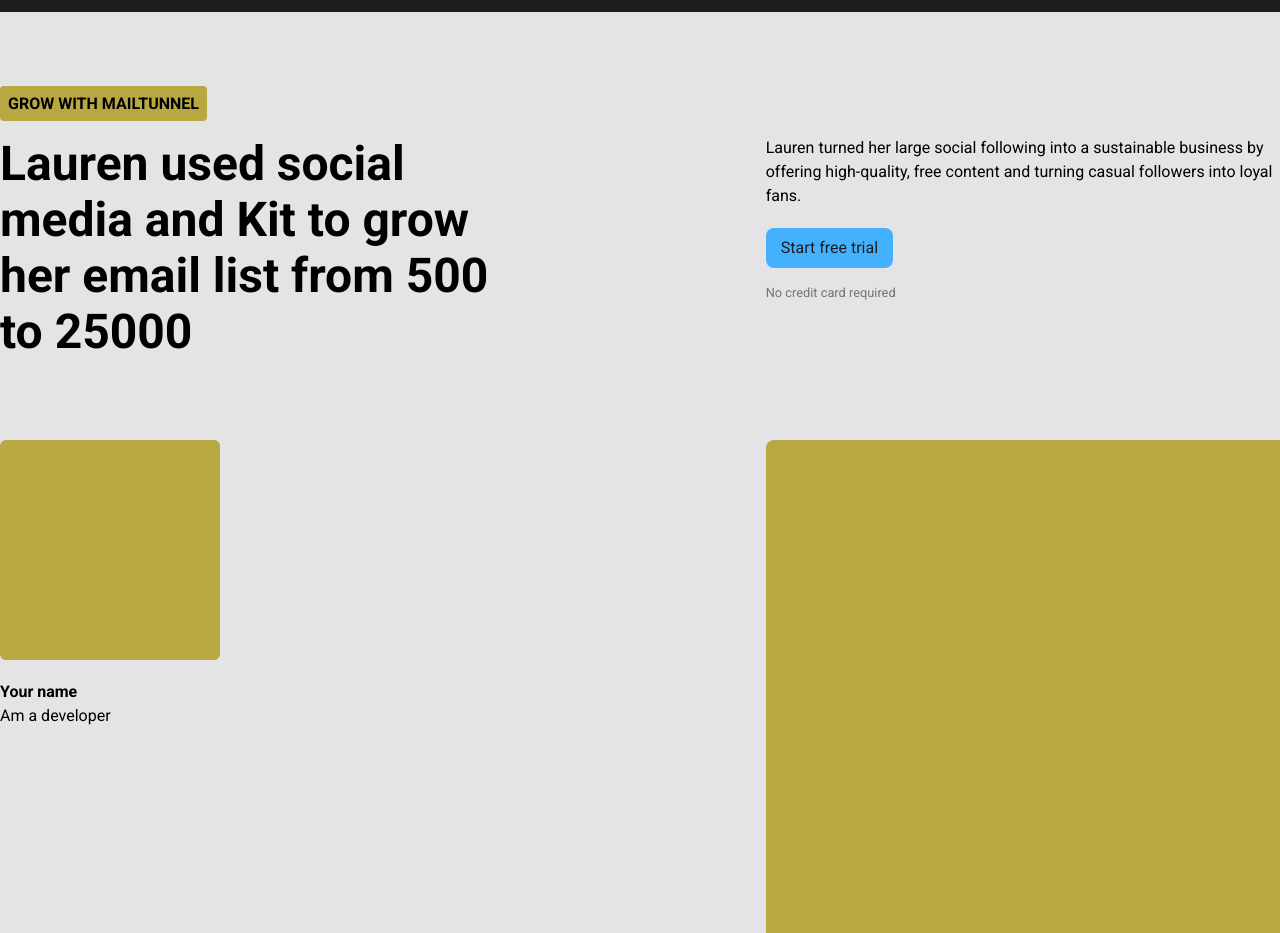
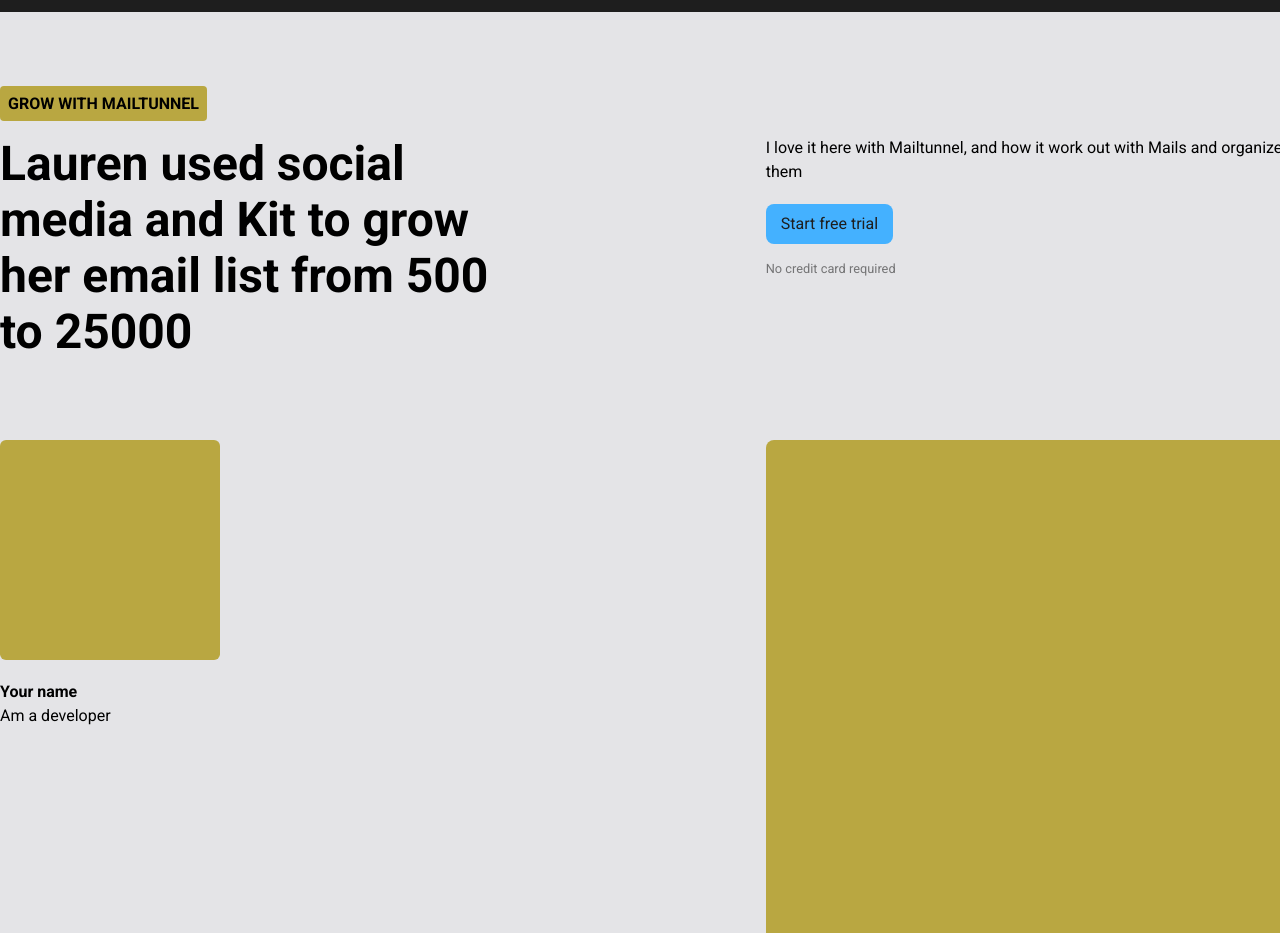
Before and after one commit to Oluwafemimicheal/Mailtunnel, a React (Vite) app: page / in a window 1280 px wide. Shown: the part 2140-3073 px from the top of the page. Built offline with nearby package versions, Linux system fonts and the light colour scheme.

Commit message:
Initial commit

```diff
--- a/src/components/Hero.jsx
+++ b/src/components/Hero.jsx
@@ -117,9 +117,12 @@ export const Hero = () => {
       </section>
       {/* Market items */}
       <section className="py-10 bg-zinc-200">
-        <UserView bg="#b9a741" />
+        <UserView
+          bg="#b9a741"
+          description="I love it here with Mailtunnel, and how it work out with Mails and organize them"
+        />
         <UserView bg="#737bd2" />
-        <UserView bg="#641967"/>
+        <UserView bg="#641967" />
       </section>
       <section className="pb-40">
         <div className="w-[1300px] mx-auto mt-20 h-auto   text-[#1e1e1e] p-16  flex  justify-between items-center gap-10">
```
